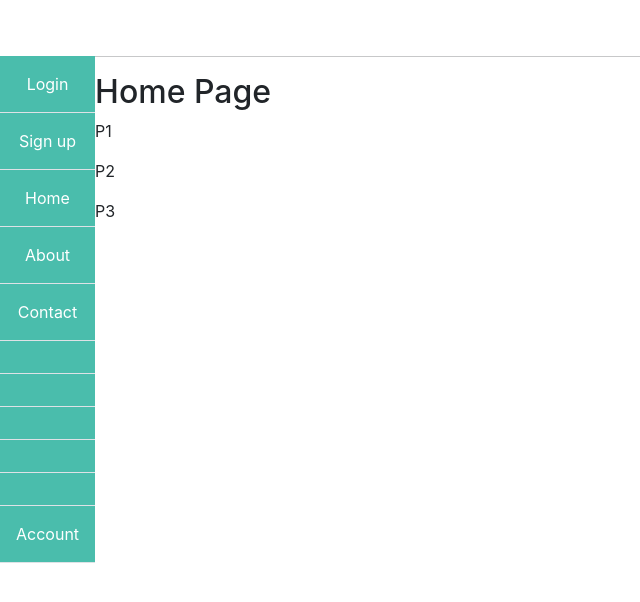
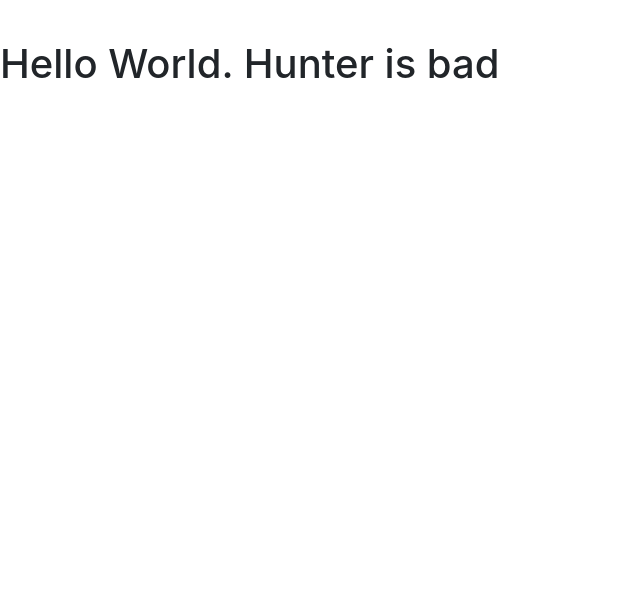
Before and after one commit to Huntercor3/Bugit, a React (Create React App) app in the folder reactclient/: page / in a window 1280 px wide. Shown: the top 602 px of the page, without its empty margins (0-640 px from the left). Built offline with nearby package versions, Linux system fonts and the light colour scheme.

Commit message:
test Hello world

```diff
--- a/reactclient/src/App.js
+++ b/reactclient/src/App.js
@@ -13,17 +13,7 @@ import { Account } from './components/Account'
 export default function App() {
   return (
     <div>
-      <Routes>
-        <Route path='login' element={<Login />} />
-        <Route path='/' element={<Layout />}>
-          <Route index element={<Home />} />
-          <Route path='signup' element={<Signup />} />
-          <Route path='about' element={<About />} />
-          <Route path='contact' element={<Contact />} />
-          <Route path='account' element={<Account />} />
-          <Route path='*' element={<NoMatch />} />
-        </Route>
-      </Routes>
+      <h1>Hello World. Hunter is bad</h1>
     </div>
   )
 }
```
